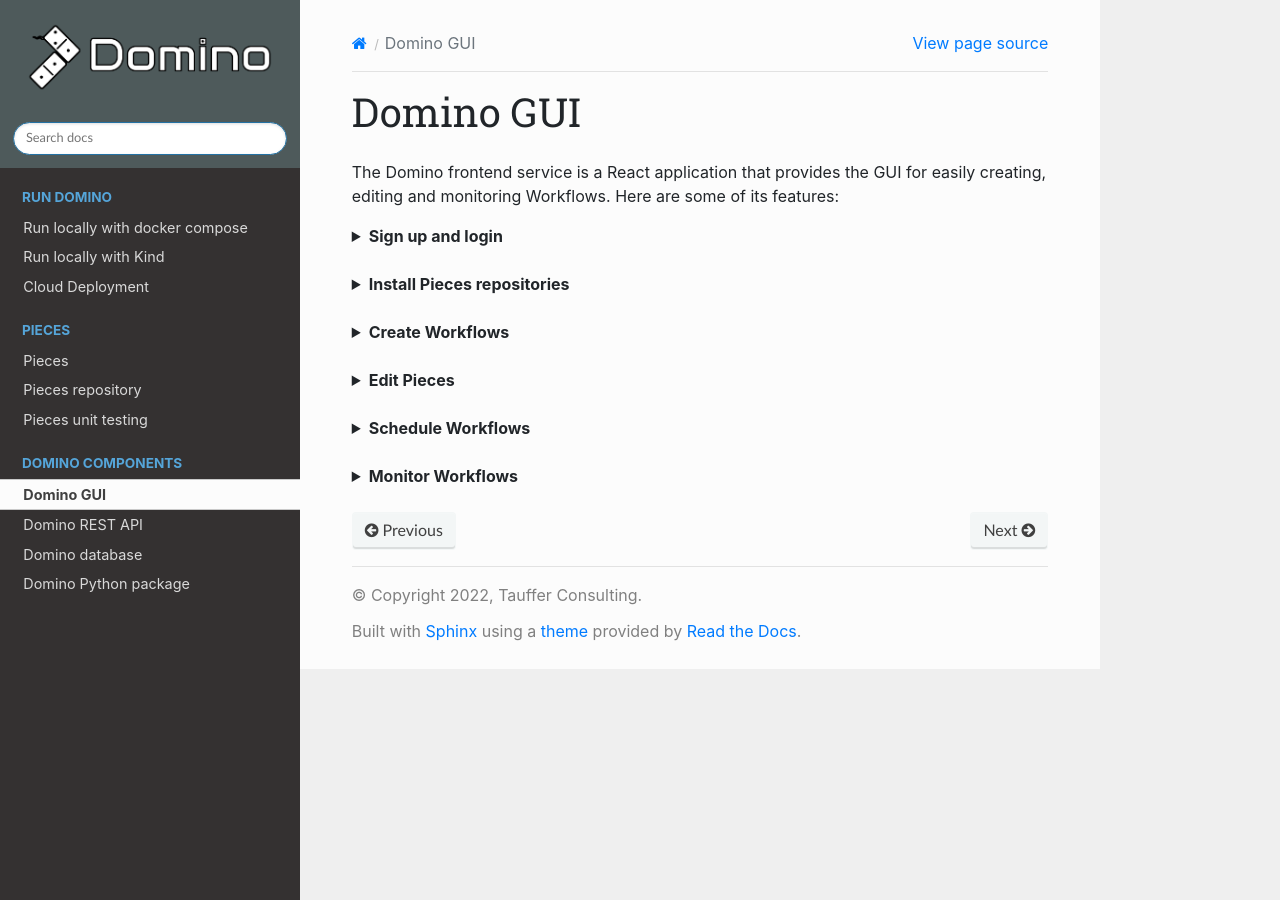
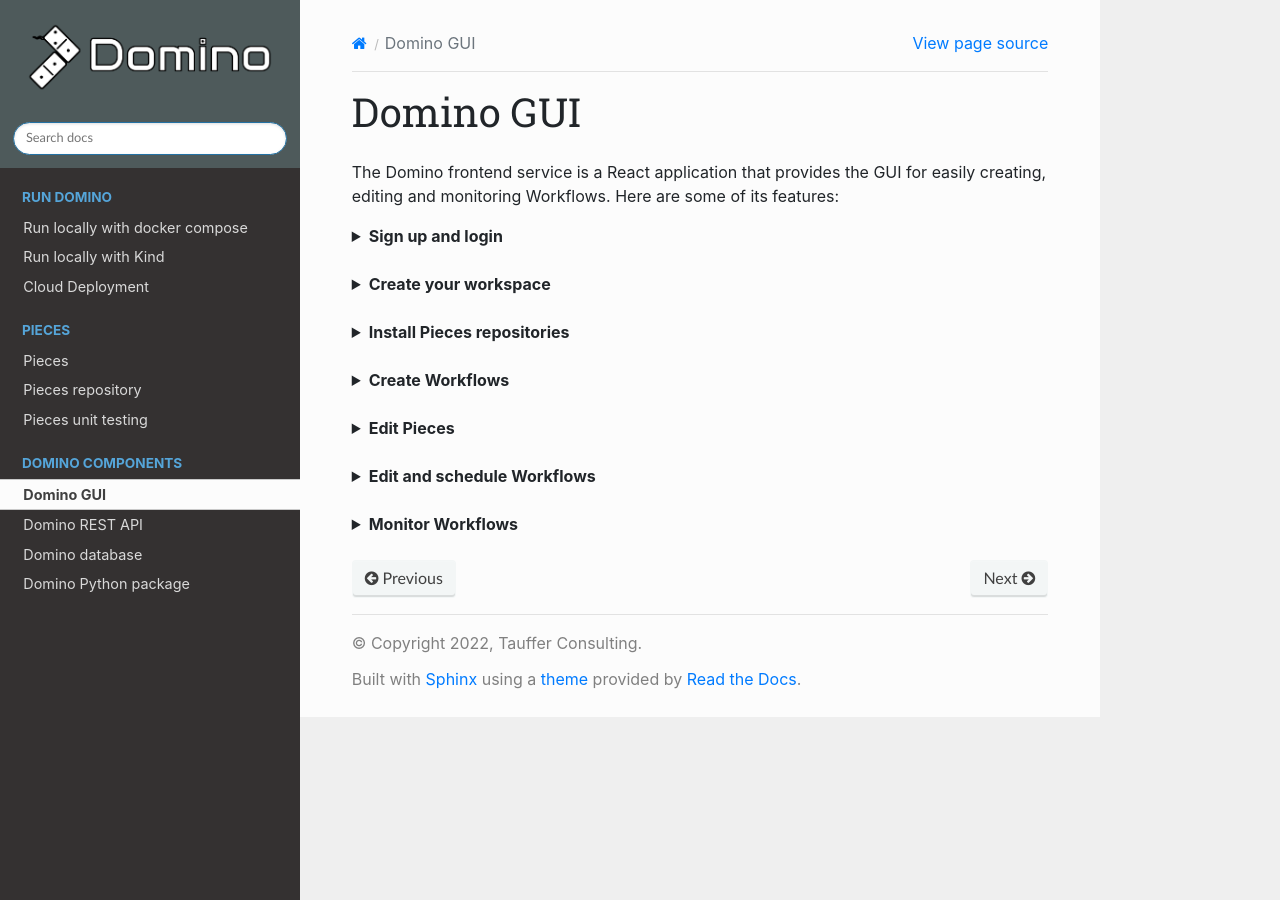
Before and after one commit to Tauffer-Consulting/domino, a Sphinx documentation site: the page built from docs/source/pages/domino_components_gui.rst, in a window 1280 px wide. Built offline with Sphinx 7.4.7 and the Read the Docs theme 2.0.0, drawn with Linux system fonts in a browser that asks for light colours.

Commit message:
add gifs in docs

```diff
--- a/docs/source/pages/domino_components_gui.rst
+++ b/docs/source/pages/domino_components_gui.rst
@@ -15,7 +15,19 @@
         <br>
         Sign up and login to use the Domino platform.
         <br>
-        <img src="/_static/media/gif1.gif">
+        <img src="../_static/media/1_sign_up.gif" style="margin-top: 20px;">
+    </details>
+
+    <br>
+
+    <details>
+        <summary>
+            <strong>Create your workspace</strong>
+        </summary>
+        <br>
+        Create a new workspace and add your github access token.
+        <br>
+        <img src="../_static/media/2_create_workspace_and_token.gif" style="margin-top: 20px;">
     </details>
 
     <br>
@@ -27,7 +39,7 @@
         <br>
         Install bundles of Pieces to your Domino Workspaces direclty from Github repositories, and use them in your Workflows.
         <br>
-        <img src="/_static/media/gif1.gif">
+        <img src="../_static/media/3_install_pieces.gif" style="margin-top: 20px;">
     </details>
 
     <br>
@@ -39,7 +51,7 @@
         <br>
         Create Workflows by dragging and dropping Pieces to the canvas, and connecting them.
         <br>
-        <img src="/_static/media/gif1.gif">
+        <img src="../_static/media/4_create_workflow.gif" style="margin-top: 20px;">
     </details>
 
     <br>
@@ -51,19 +63,19 @@
         <br>
         Edit Pieces by changing their input. Outputs from upstream Pieces are automatically available as inputs for downstream Pieces. Pieces can pass forward any type of data, from simple strings to heavy files, all automatically handled by Domino shared storage system.
         <br>
-        <img src="/_static/media/gif1.gif">
+        <img src="../_static/media/5_edit_pieces.gif" style="margin-top: 20px;">
     </details>
 
     <br>
 
     <details>
         <summary>
-            <strong>Schedule Workflows</strong>
+            <strong>Edit and schedule Workflows</strong>
         </summary>
         <br>
-        Schedule Workflows to run periodically, at a specific date/time, or trigger them manually.
+        Schedule Workflows to run periodically, at a specific date/time, or trigger them manually, and select the the best storage for you.
         <br>
-        <img src="/_static/media/gif1.gif">
+        <img src="../_static/media/6_edit_workflow.gif" style="margin-top: 20px;">
     </details>
 
     <br>
@@ -75,7 +87,7 @@
         <br>
         Monitor Workflows in real time, including the status of each Piece, the logs and results of each run.
         <br>
-        <img src="/_static/media/gif1.gif">
+        <img src="../_static/media/7_monitor_workflow.gif" style="margin-top: 20px;">
     </details>
 
     <br>
```
Also changed, not shown: 7 other files.
